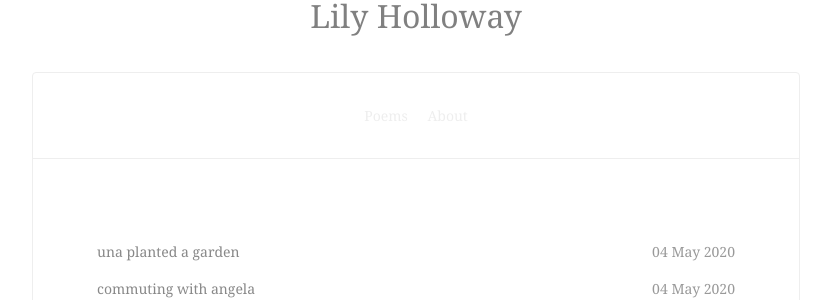
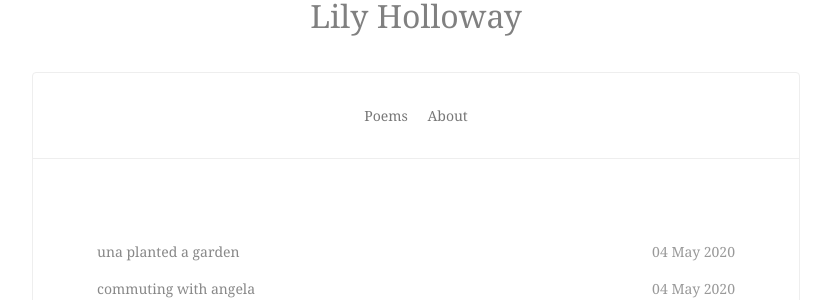
Before and after one commit to lilyholloway/lilyholloway.github.io, a Jekyll site: the page built from index.html, in a window 1280 px wide. Shown: the part 155-455 px from the top of the page, without its empty margins (224-1055 px from the left). Built offline with Jekyll 4.4.1, drawn with Linux system fonts in a browser that asks for light colours; nearby versions of some CDN libraries.

Commit message:
Update default.html

```diff
--- a/_layouts/default.html
+++ b/_layouts/default.html
@@ -17,7 +17,7 @@
     <div class="mw7 bg-white mt4 mb1 center br2-ns bt bb ba-ns b--light-gray">
       <nav class="bb b--light-gray pv4 tc" aria-label="Main">
         {% for link in site.links %}
-          <a class="link light-gray hover-mid-gray mh2 pv1"
+          <a class="link gray hover-mid-gray mh2 pv1"
              href="{% unless link.external %}{{ site.url }}{% endunless %}{{ link.url }}">
              {{ link.name }}
            </a>
```
